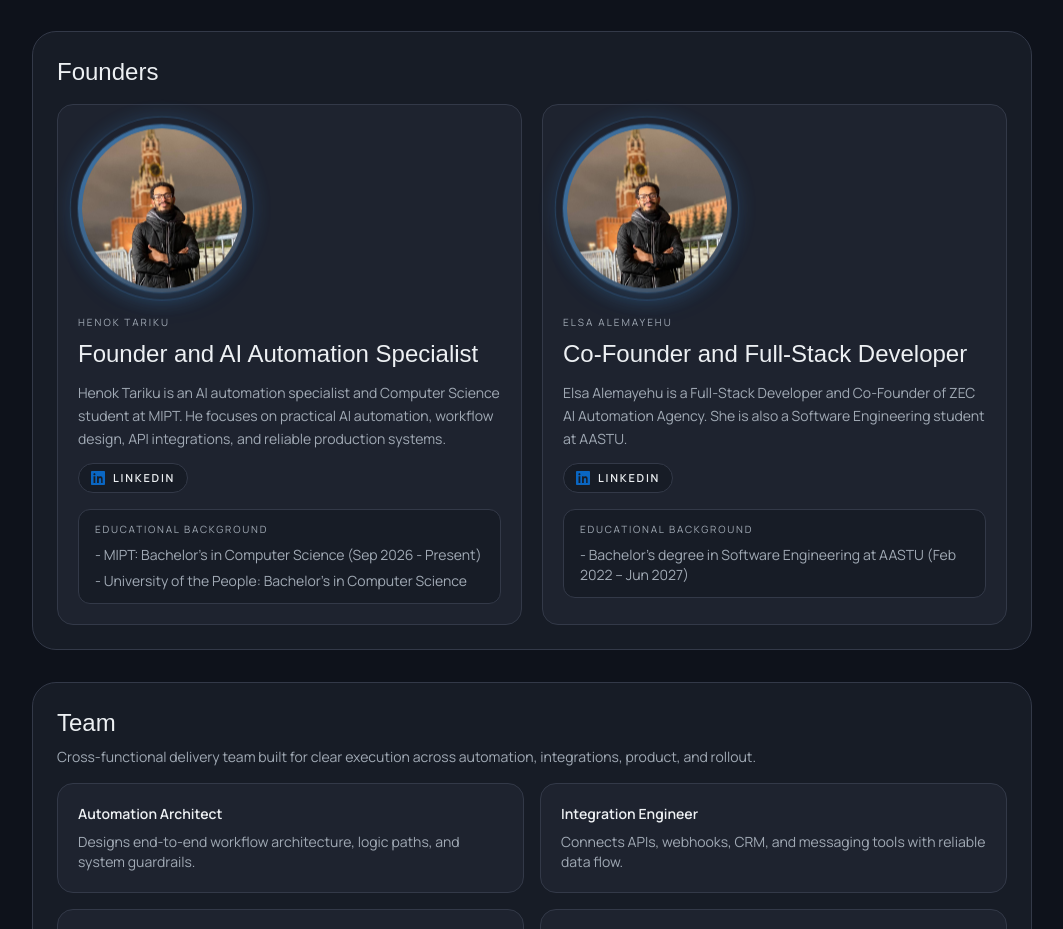
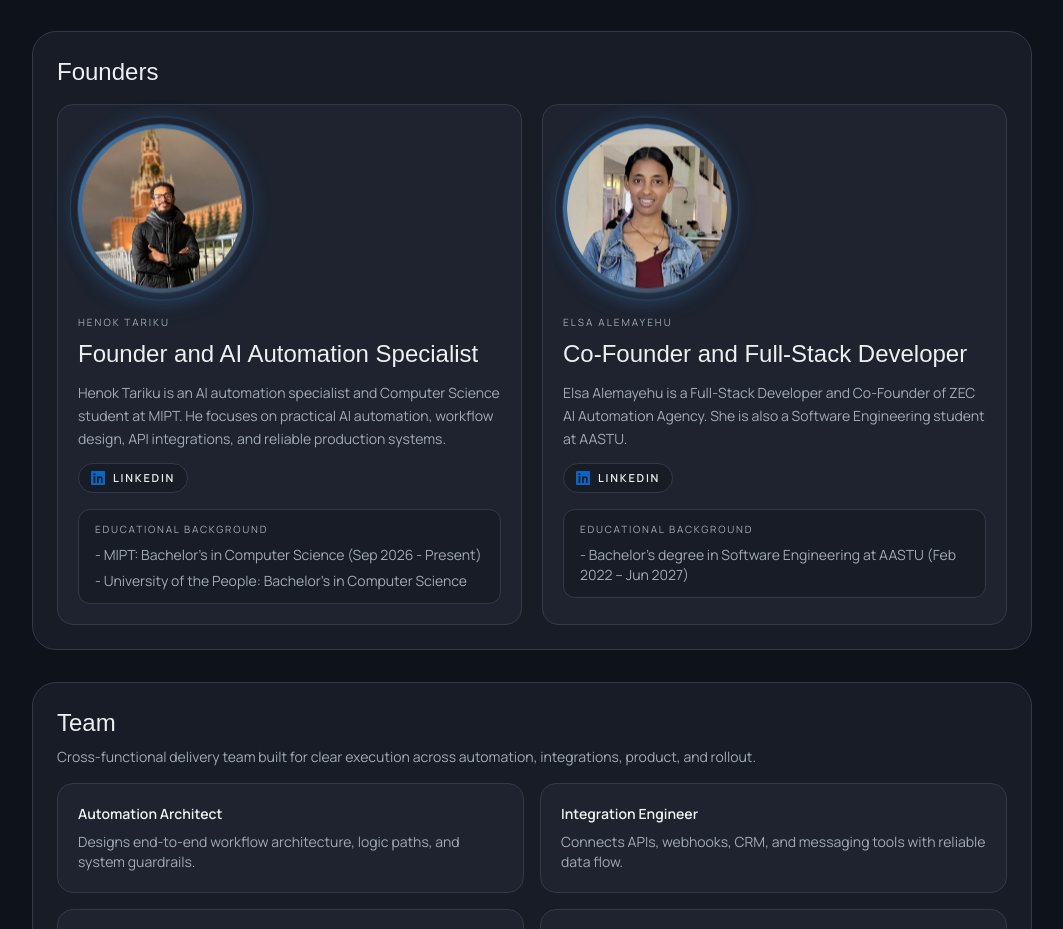
Before and after one commit to Adam-7th/Adam-7th.github.io, a Next.js app in the folder ZEC/: page /about in a window 1280 px wide. Shown: the part 1009-1938 px from the top of the page, without its empty margins (108-1171 px from the left). Built offline with nearby package versions, Linux system fonts and the light colour scheme; no server answers; a web font is replaced by a local one.

Commit message:
Add cofounder image and update founder details

```diff
--- a/ZEC/src/app/about/page.tsx
+++ b/ZEC/src/app/about/page.tsx
@@ -3,6 +3,7 @@
 import Image from "next/image";
 import Link from "next/link";
 import founderImage from "@/founder.png";
+import cofounderImage from "@/Founder-2.png";
 import { useLang } from "@/lib/lang";
 import { SITE_CONTENT } from "@/lib/siteContent";
 import { decodeMojibakeDeep } from "@/lib/text";
@@ -20,7 +21,7 @@ const FOUNDERS = [
       "University of the People: Bachelor's in Computer Science",
     ],
     linkedin: FOUNDER_LINKEDIN_URL,
-    initials: "HT",
+    image: founderImage,
   },
   {
     name: "Elsa Alemayehu",
@@ -29,8 +30,8 @@ const FOUNDERS = [
     education: [
       "Bachelor's degree in Software Engineering at AASTU (Feb 2022 – Jun 2027)",
     ],
-    linkedin: "#",
-    initials: "EA",
+    linkedin: "https://www.linkedin.com/in/elsa-alemayehu-9420aa339/",
+    image: cofounderImage,
   },
 ];
 
@@ -275,7 +276,7 @@ export default function AboutPage() {
             <article key={founder.name} className="rounded-2xl border border-edge bg-panel2 p-5">
               <div className="founder-avatar-shell mx-auto">
                 <Image
-                  src={founderImage}
+                  src={founder.image}
                   alt={`${founder.name} - ${founder.role}`}
                   width={168}
                   height={168}
```
